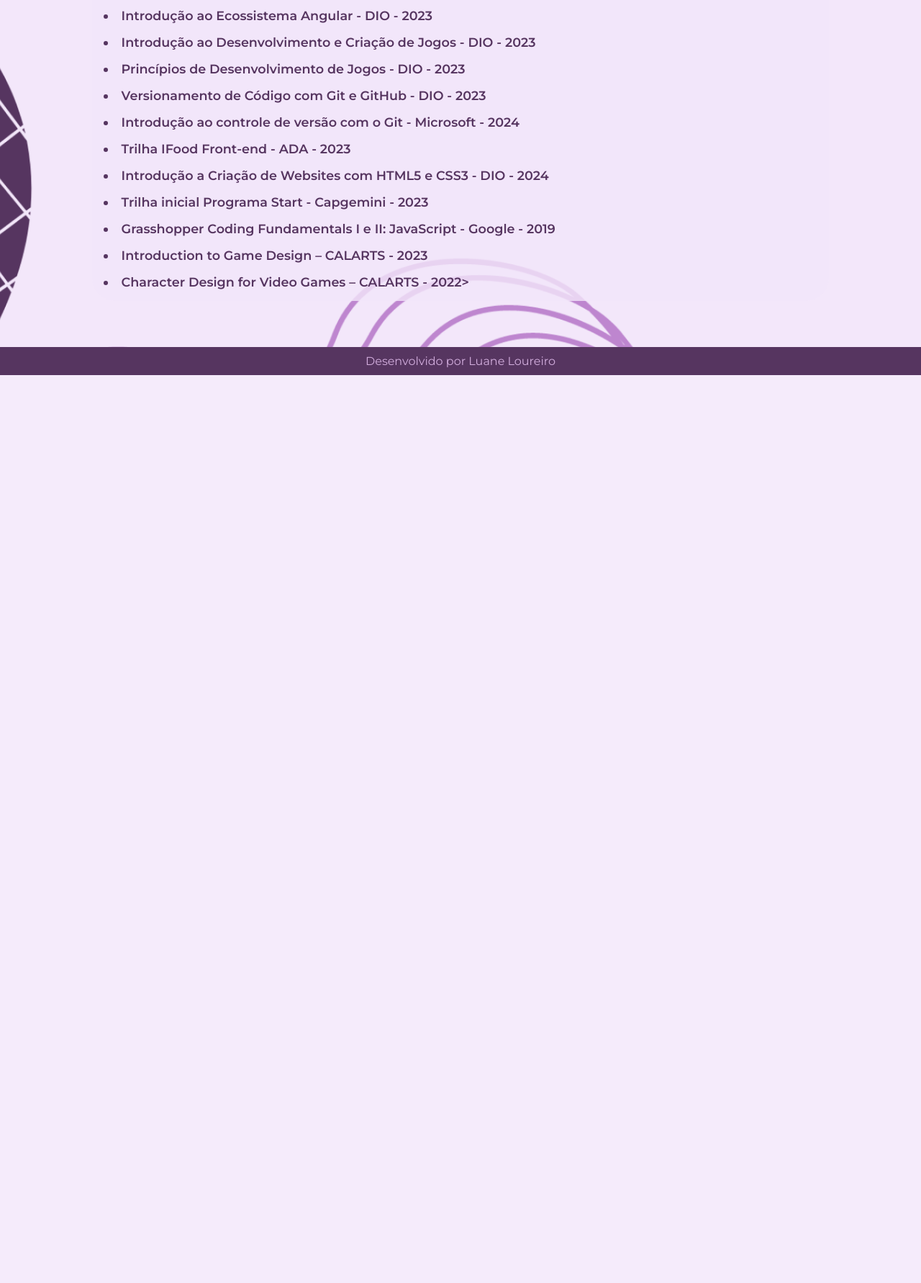
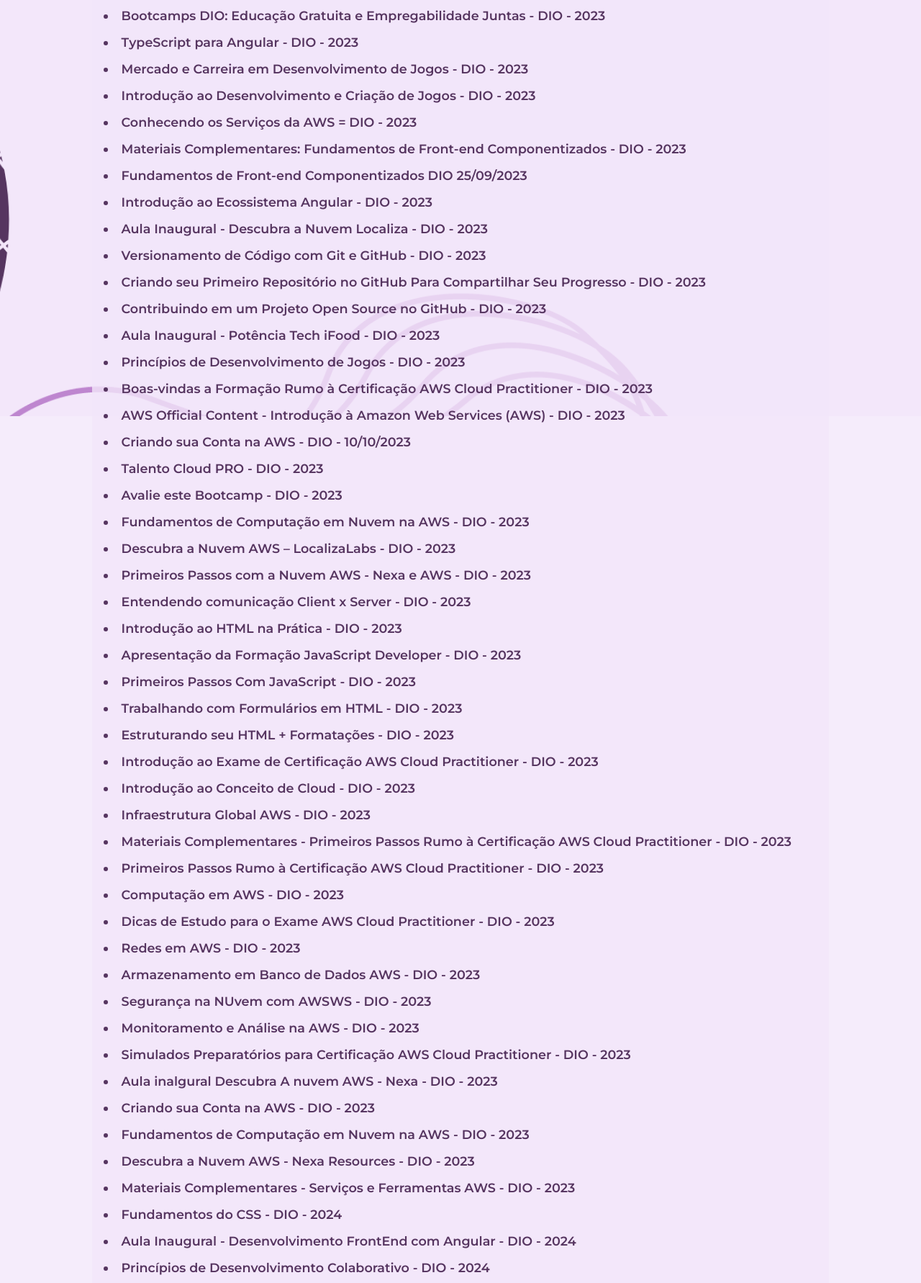
Before and after one commit to luane-loureiro/portfolio, a plain HTML site: page certificados.html in a window 1280 px wide. Shown: the part 573-2355 px from the top of the page at 72% size. Before the commit the page ends 1094 px from the top, so only its background shows below. Drawn offline with nearby package versions, Linux system fonts and the light colour scheme.

Commit message:
Add files via upload

```diff
--- a/certificados.html
+++ b/certificados.html
@@ -28,20 +28,79 @@
                 <li>Certificação - AWS Cloud Practitioner - 2023</li>
                 <li>AWS Educate Introductionto Cloud 101 - 2024</li>
                 <li>AWS Re/Start - Escola da Nuvem  - 2023</li>
-                <li>Lógica de programação com java Script - Alura - 2024</li>
-                <li>Trabalhando com Web Components no Front-end - DIO - 2023</li>
-                <li>Introdução ao Ecossistema Angular - DIO - 2023</li>
-                <li>Introdução ao Desenvolvimento e Criação de Jogos - DIO - 2023</li>
+                <li>Trabalhando com Web Components no Front-end	- DIO - 2023 </li>
+                <li>Descubra a Nuvem - DIO	- 2023</li>
+                <li>Bootcamps DIO: Educação Gratuita e Empregabilidade Juntas - DIO	- 2023</li>
+                <li>TypeScript para Angular	- DIO	- 2023</li>
+                <li>Mercado e Carreira em Desenvolvimento de Jogos - DIO	- 2023</li>
+                <li>Introdução ao Desenvolvimento e Criação de Jogos - DIO	- 2023</li>
+                <li>Conhecendo os Serviços da AWS	= DIO	- 2023</li>
+                <li>Materiais Complementares: Fundamentos de Front-end Componentizados	- DIO - 2023</li>
+                <li>Fundamentos de Front-end Componentizados	DIO	25/09/2023</li>
+                <li>Introdução ao Ecossistema Angular -	DIO	- 2023</li>
+                <li>Aula Inaugural - Descubra a Nuvem Localiza	- DIO	- 2023</li>
+                <li>Versionamento de Código com Git e GitHub - DIO - 2023</li>
+                <li>Criando seu Primeiro Repositório no GitHub Para Compartilhar Seu Progresso	- DIO	- 2023</li>
+                <li>Contribuindo em um Projeto Open Source no GitHub	- DIO	- 2023</li>
+                <li>Aula Inaugural - Potência Tech iFood - DIO	- 2023</li>
                 <li>Princípios de Desenvolvimento de Jogos - DIO - 2023</li>
-                <li>Versionamento de Código com Git e GitHub - DIO - 2023</li>
-                <li>Introdução ao controle de versão com o Git - Microsoft - 2024</li>
-                <li>Trilha IFood Front-end - ADA - 2023</li>
-                <li>Introdução a Criação de Websites com HTML5 e CSS3 - DIO - 2024</li>
-                <li>Trilha inicial Programa Start - Capgemini - 2023</li>
-                <li>Grasshopper Coding Fundamentals I e II: JavaScript  - Google - 2019</li>
-                <li>Introduction to Game Design – CALARTS - 2023</li>
-                <li>Character Design for Video Games – CALARTS - 2022></li>
-        </nav>
+                <li>Boas-vindas a Formação Rumo à Certificação AWS Cloud Practitioner - DIO	- 2023</li>
+                <li>AWS Official Content - Introdução à Amazon Web Services (AWS) - DIO	- 2023</li>
+                <li>Criando sua Conta na AWS - DIO - 10/10/2023</li>
+                <li>Talento Cloud PRO - DIO	- 2023</li>
+                <li>Avalie este Bootcamp - DIO	- 2023</li>
+                <li>Fundamentos de Computação em Nuvem na AWS - DIO	- 2023</li>
+                <li>Descubra a Nuvem AWS – LocalizaLabs	- DIO	- 2023</li>
+                <li>Primeiros Passos com a Nuvem AWS - Nexa e AWS - DIO	- 2023</li>
+                <li>Entendendo comunicação Client x Server	- DIO	- 2023</li>
+                <li>Introdução ao HTML na Prática - DIO	- 2023</li>
+                <li>Apresentação da Formação JavaScript Developer - DIO	- 2023</li>
+                <li>Primeiros Passos Com JavaScript	- DIO	- 2023</li>
+                <li>Trabalhando com Formulários em HTML	- DIO	- 2023</li>
+                <li>Estruturando seu HTML + Formatações	- DIO	- 2023</li>
+                <li>Introdução ao Exame de Certificação AWS Cloud Practitioner	- DIO	- 2023</li>
+                <li>Introdução ao Conceito de Cloud	- DIO - 2023</li>
+                <li>Infraestrutura Global AWS - DIO	- 2023</li>
+                <li>Materiais Complementares - Primeiros Passos Rumo à Certificação AWS Cloud Practitioner	- DIO	- 2023</li>
+                <li>Primeiros Passos Rumo à Certificação AWS Cloud Practitioner	- DIO	- 2023</li>
+                <li>Computação em AWS - DIO	- 2023</li>
+                <li>Dicas de Estudo para o Exame AWS Cloud Practitioner	 - DIO	- 2023</li>
+                <li>Redes em AWS - DIO	- 2023</li>
+                <li>Armazenamento em Banco de Dados AWS	 - DIO	- 2023</li>
+                <li>Segurança na NUvem com AWSWS - DIO - 2023</li>
+                <li>Monitoramento e Análise na AWS	- DIO - 2023</li>
+                <li>Simulados Preparatórios para Certificação AWS Cloud Practitioner - DIO - 2023</li>
+                <li>Aula inalgural Descubra A nuvem AWS - Nexa	- DIO	- 2023</li>
+                <li>Criando sua Conta na AWS - DIO	- 2023</li>
+                <li>Fundamentos de Computação em Nuvem na AWS - DIO	- 2023</li>
+                <li>Descubra a Nuvem AWS - Nexa Resources - DIO	- 2023</li>
+                <li>Materiais Complementares - Serviços e Ferramentas AWS - DIO	- 2023</li>
+                <li>Fundamentos do CSS	- DIO	- 2024</li>
+                <li>Aula Inaugural - Desenvolvimento FrontEnd com Angular - DIO - 2024</li>
+                <li>Princípios de Desenvolvimento Colaborativo	- DIO	- 2024</li>
+                <li>Introdução a Criação de Websites com HTML5 e CSS3	- DIO	- 2024</li>
+                <li>Estilizações Básicas com CSS	- DIO	- 2024</li>
+                <li>Criando suas Primeiras Páginas com HTML e CSS - DIO	- 2024</li>
+                <li>Criando sua Primeira Landing Page com HTML e CSS - DIO	- 2024</li>
+                <li>Introdução ao Console de Gerenciamento da AWS - AWS Educate	2024</li>
+                <li>Introdução ao Cloud 101 - AWS Educate - 2024</li>
+                <li>AWS Foundations: Getting Started with the AWS Cloud Essentials (Portuguese)	- Skill Builder AWS	- 2023</li>
+                <li>AWS Cloud Practitioner Essentials	- Skill Builder AWS - 2023</li>
+                <li>Job Roles in the Cloud	- Skill Builder AWS - 2023</li>
+                <li>Elementos essenciais do AWS Cloud Practitioner (Português)	- Skill Builder AWS	30/11/2023</li>
+                <li>AWS Cloud Quest: Cloud Practitioner	- Skill Builder AWS	- 2023</li>
+                <li>Job Roles in the Cloud (Portuguese) - Skill Builder AWS	- 2023</li>
+                <li>Exam Prep: AWS Certified Cloud Practitioner (Portuguese) - Skill Builder AWS - 2023	</li>
+                <li>Exam Prep Official Question Set: AWS Certified Cloud Practitioner (CLF-C02 - English)	- Skill Builder AWS	- 2023</li>
+                <li>Getting Started with Cloud Acquisition (Portuguese)	- Skill Builder AWS	- 2023</li>
+                <li>Exam Prep Official Practice Question Set: AWS Certified Data Engineer - Associate (DEA-C01 - English) - Skill Builder AWS</li>
+                <li>Introduction to Game Design – Cousera - CALARTS	- 2023</li>
+                <li>Character Design for Video Games – Cousera - CALARTS - 2022</li>
+                <li>Lógica de programação: mergulhe em programação com JavaScript - Alura - 2024</li>
+                <li>Lógica de programação_ explore funções e listas	- Alura - 2024</li>
+                <li>HTML e CSS_ ambientes de desenvolvimento, estrutura de arquivos e tags	- Alura	- 2024</li>
+                <li>HTML e CSS_ Classes, posicionamento e Flexbox - Alura - 2024</li>
+            </nav>
     </header>
 
     </main>
--- a/styles/style.css
+++ b/styles/style.css
@@ -22,8 +22,8 @@ body{
     background-color: var(--cor__clara);
     background-position: top;
     background-image: url("../assets/bg.png");
-    background-size:cover;
     background-repeat: no-repeat;
+    background-attachment: fixed;
     color: var(--cor__escura);
     font-family: var(--fonte-Principal);
     font-weight: 600;
@@ -33,6 +33,7 @@ body{
 
 .cabecario{
     padding: 2% 0px 0px 15%;
+
 }
 
 
@@ -148,7 +149,7 @@ body{
     justify-content: center;
     gap: 2rem;
     background: var(--cor__media_1);
-    border:0.1rem solid var(--cor__media_2);
+    border:0.2rem solid var(--cor__media_2);
     width: 40%;
     text-align: center;
     border-radius: 1rem;
@@ -159,7 +160,7 @@ body{
 
 .apresentacao__navegacao:hover{
     background:var(--cor__media_1);
-    border: 0.1rem solid var(--cor__escura);
+    border: 0.2rem solid var(--cor__escura);
 }
 
 .apresentacao li{
@@ -192,8 +193,9 @@ footer{
 @media (max-width: 1100px){
     body{
         background-image: url("../assets/bg2.png");
-        background-size:cover;
+        background-size:contain;
         background-repeat: no-repeat;
+        background-attachment: fixed;
     }
     .cabecario{
         padding: 1rem;
```
Also changed, not shown: index.html (+2 -2 lines), profissional.html (+2 -2 lines).
